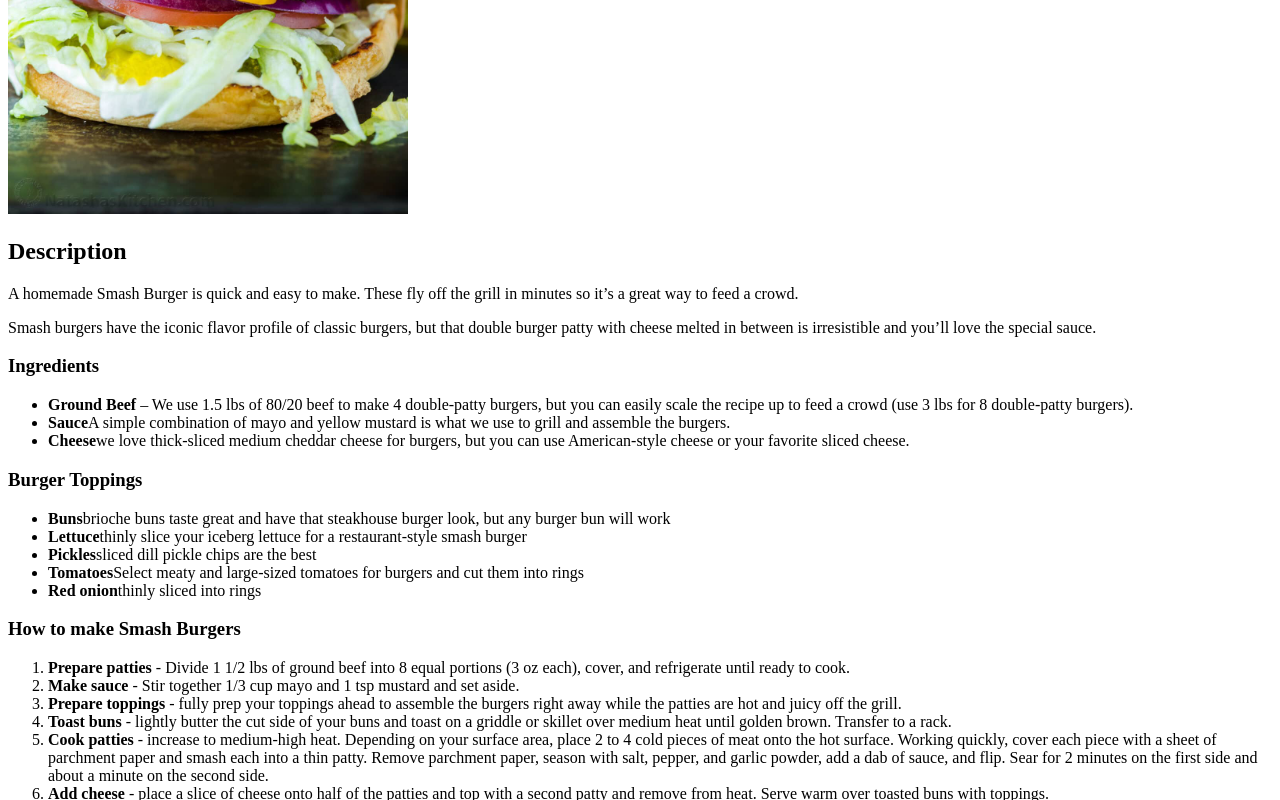
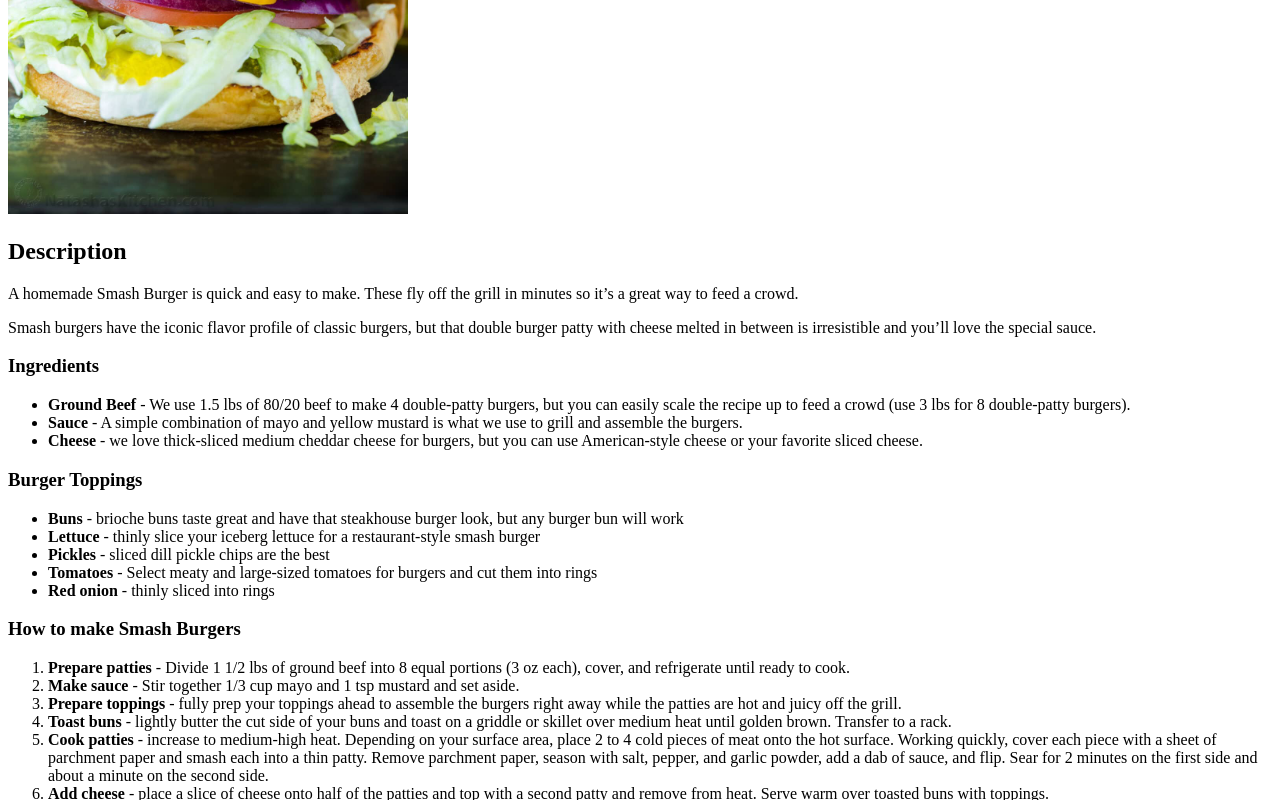
Before and after one commit to DonnHo/odin-recipes, a plain HTML site: page recipes/burger.html in a window 1280 px wide. Shown: the part 466-1266 px from the top of the page. Drawn offline with Linux system fonts and the light colour scheme.

Commit message:
Edit ingredients and toppings list

```diff
--- a/recipes/burger.html
+++ b/recipes/burger.html
@@ -18,18 +18,18 @@
 
         <h3>Ingredients</h3>
         <ul>
-            <li><strong>Ground Beef</strong> – We use 1.5 lbs of 80/20 beef to make 4 double-patty burgers, but you can easily scale the recipe up to feed a crowd (use 3 lbs for 8 double-patty burgers).</li>
-            <li><strong>Sauce</strong>A simple combination of mayo and yellow mustard is what we use to grill and assemble the burgers.</li>
-            <li><strong>Cheese</strong>we love thick-sliced medium cheddar cheese for burgers, but you can use American-style cheese or your favorite sliced cheese.</li>
+            <li><strong>Ground Beef</strong> - We use 1.5 lbs of 80/20 beef to make 4 double-patty burgers, but you can easily scale the recipe up to feed a crowd (use 3 lbs for 8 double-patty burgers).</li>
+            <li><strong>Sauce</strong> - A simple combination of mayo and yellow mustard is what we use to grill and assemble the burgers.</li>
+            <li><strong>Cheese</strong> - we love thick-sliced medium cheddar cheese for burgers, but you can use American-style cheese or your favorite sliced cheese.</li>
         </ul>
 
         <h3>Burger Toppings</h3>
         <ul>
-            <li><strong>Buns</strong>brioche buns taste great and have that steakhouse burger look, but any burger bun will work</li>
-            <li><strong>Lettuce</strong>thinly slice your iceberg lettuce for a restaurant-style smash burger</li>
-            <li><strong>Pickles</strong>sliced dill pickle chips are the best</li>
-            <li><strong>Tomatoes</strong>Select meaty and large-sized tomatoes for burgers and cut them into rings</li>
-            <li><strong>Red onion</strong>thinly sliced into rings</li>
+            <li><strong>Buns</strong> - brioche buns taste great and have that steakhouse burger look, but any burger bun will work</li>
+            <li><strong>Lettuce</strong> - thinly slice your iceberg lettuce for a restaurant-style smash burger</li>
+            <li><strong>Pickles</strong> - sliced dill pickle chips are the best</li>
+            <li><strong>Tomatoes</strong> - Select meaty and large-sized tomatoes for burgers and cut them into rings</li>
+            <li><strong>Red onion</strong> - thinly sliced into rings</li>
         </ul>
 
         <h3>How to make Smash Burgers</h3>
```
